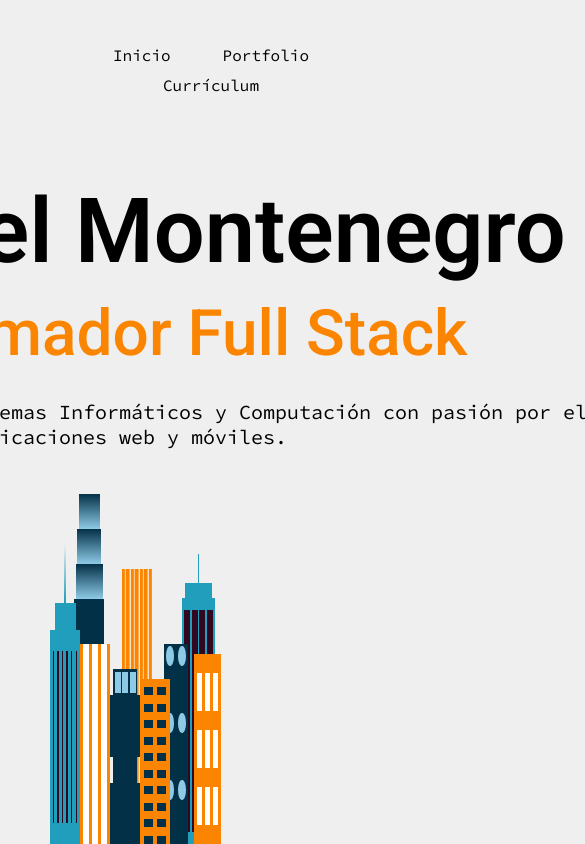
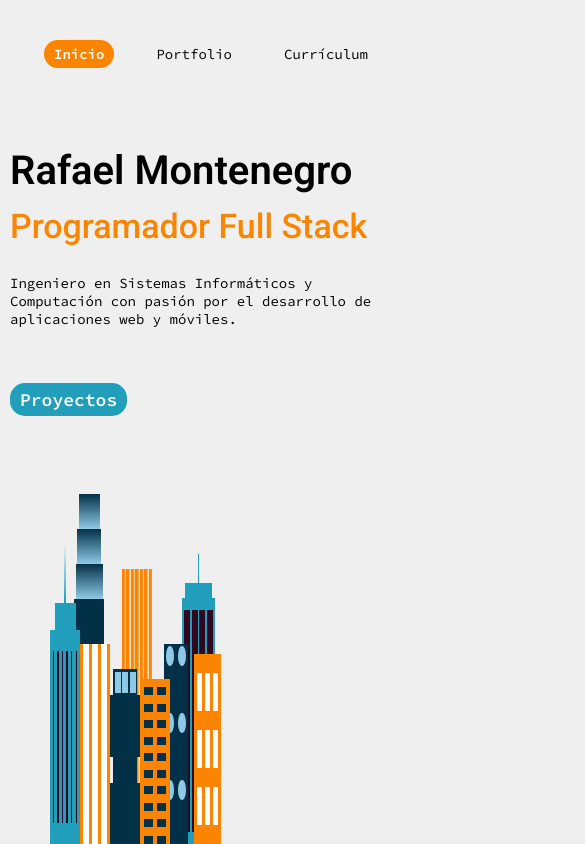
Before and after one commit to rafaelmon14/portfolio, a Gatsby site: page / in a window 390 px wide. Shown: the whole page, 585 px wide, since content can reach past the window. Built offline with nearby package versions, Linux system fonts and the light colour scheme; Gatsby itself is replaced by a stand-in of ours; a web font is replaced by a local one.

Commit message:
responsive design

```diff
--- a/src/components/Layout.js
+++ b/src/components/Layout.js
@@ -6,7 +6,7 @@ import { graphql, Link } from "gatsby"
 
 export default function Layout({children}) {
   const location = useLocation();
-  const basePath = typeof __Base_PATH__ !== "undefined" ? __BASE_PATH__: "";
+  const basePath = process.env.GATSBY_PATH_PREFIX || "";
   const currentPath = location.pathname.replace(basePath, "").replace(/\/$/, "");
   const hideFigureOnPages = ["/projects", "/about", "/projects"]
   return (
--- a/src/components/Navbar.js
+++ b/src/components/Navbar.js
@@ -1,14 +1,17 @@
-import { Link } from 'gatsby'
-import React from 'react'
-import '../styles/global.css'
+import { Link } from 'gatsby';
+import React from 'react';
+import {useLocation} from '@reach/router';
+import '../styles/global.css';
+
 export default function Navbar() {
+  const location = useLocation();
   return (
     <nav>
         {/* <h1>Web Portfolio</h1> */}
         <div className='links'>
-         <Link to='/'>Inicio</Link>
-         <Link to='/projects'>Portfolio</Link>
-         <Link to='/about'>Currículum</Link>
+         <Link to='/' className={location.pathname === '/' ? 'active': ''}>Inicio</Link>
+         <Link to='/projects' className={location.pathname === '/projects/' ? 'active': ''}>Portfolio</Link>
+         <Link to='/about' className={location.pathname === '/about/' ? 'active': ''}>Currículum</Link>
         </div>
     </nav>
   )
--- a/src/styles/global.css
+++ b/src/styles/global.css
@@ -82,6 +82,19 @@ nav a {
     color: #000;
     padding: 5px 10px;
 }
+.active {
+  background: #FB8500;
+  color: #fff;
+  padding: 5px 10px;
+  border-radius: 15px;
+  font-weight: 600;
+
+}
+.active:hover{
+  background: #FB8500;
+  color: #fff;
+}
+
 nav a:hover {
   background: #023047;
   color: #fff;
@@ -429,33 +442,11 @@ li > Link {
     color: gold;
 }
 
-/*
-p{
-    margin: 16px auto;
-    line-height: 1.5em;
+@media screen and (max-width: 600px) {
+  nav a {
+    font-size: 14px;
+    margin-left: 32px;
+    color: #000;
+
 }
-
-
-
-
-
-
-
-
-li > svg {
-    width: 30px;
 }
-li > svg:hover {
-    fill: gold;
-    cursor: pointer;
-}
-
-li > a{
-    text-decoration: none;
-    font-family: "Source Code Pro";
-}
-li > a:hover {
-    color: gold;
-    cursor: pointer;
-}
- */
--- a/src/styles/home.module.css
+++ b/src/styles/home.module.css
@@ -64,8 +64,8 @@
     font-size: 18px;
     font-weight: 600;
     margin-top: 90px;
-    /* border: solid 1px; */
-    padding: 12px;
+    padding: 5px 10px;
+    border-radius: 15px;
     color: #fff;
     background-color: #219EBC;
 
@@ -82,5 +82,34 @@
 .boton:hover {
     background-size: cover;
     background-attachment: fixed;
-     transform: translate(4px, -4px);
+    transform: translate(4px, -4px);
+    .btn{
+        background-color: #FB8500;
+        color: #000;
+
+    }
 }
+
+@media screen and (max-width: 600px) {
+  .header h2 {
+    font-size: 40px;
+    width: 100vw;
+    padding-left: 20px;
+  }
+  .header h3 {
+    font-size: 34px;
+    width: 100vw;
+    padding-left: 20px;
+  }
+  .header p {
+    font-size: 14px;
+    width: 100vw;
+    padding-left: 20px;
+  }
+  .btn {
+    margin-left: 20px;
+  }
+  .boton{
+    margin-top: 60px;
+  }
+}
--- a/src/styles/projectList.css
+++ b/src/styles/projectList.css
@@ -1,7 +1,7 @@
 .project-container {
     max-width: 1200px;
     margin: 0 auto;
-    padding: 50px 20px;
+    padding: 0px 20px;
     text-align: center;
   }
 
```
Also changed, not shown: src/styles/cv.module.css (+8 -2 lines).
